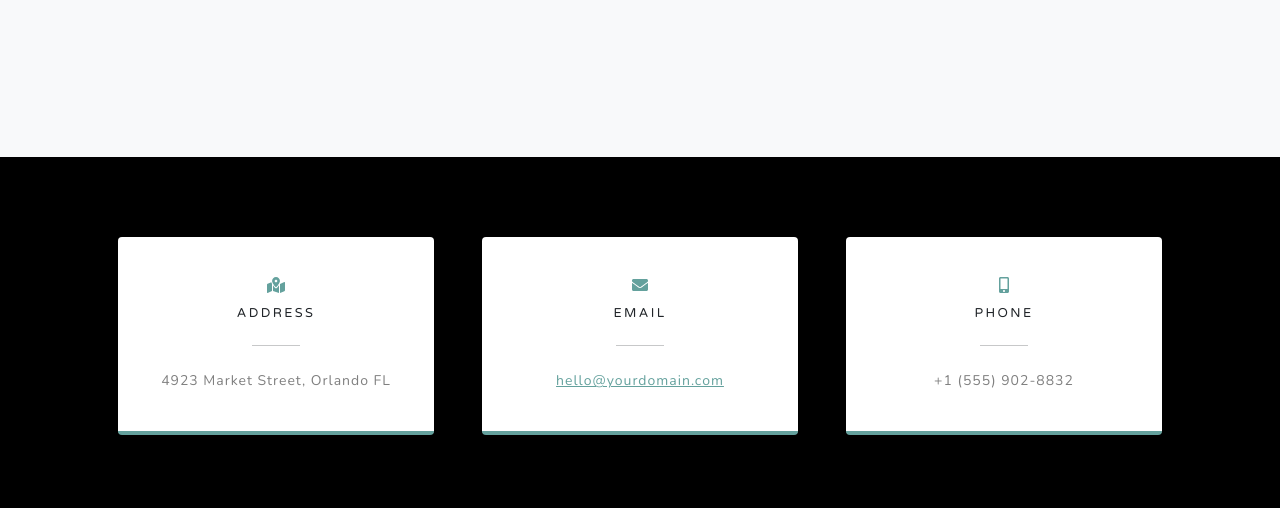
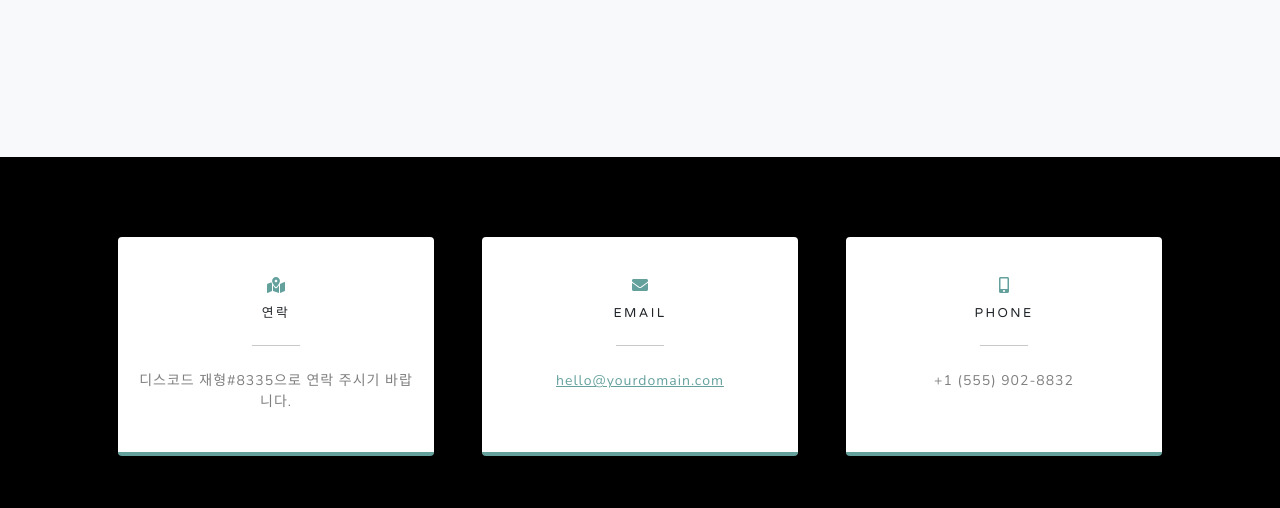
Before and after one commit to wogud0501/RTG_Site, a plain HTML site: page index.html in a window 1280 px wide. Shown: the part 2837-3345 px from the top of the page. Drawn offline with nearby package versions, Linux system fonts and the light colour scheme.

Commit message:
Update index.html

```diff
--- a/index.html
+++ b/index.html
@@ -113,9 +113,9 @@
                         <div class="card py-4 h-100">
                             <div class="card-body text-center">
                                 <i class="fas fa-map-marked-alt text-primary mb-2"></i>
-                                <h4 class="text-uppercase m-0">Address</h4>
+                                <h4 class="text-uppercase m-0">연락</h4>
                                 <hr class="my-4 mx-auto" />
-                                <div class="small text-black-50">4923 Market Street, Orlando FL</div>
+                                <div class="small text-black-50">디스코드 재형#8335으로 연락 주시기 바랍니다.</div>
                             </div>
                         </div>
                     </div>
```
